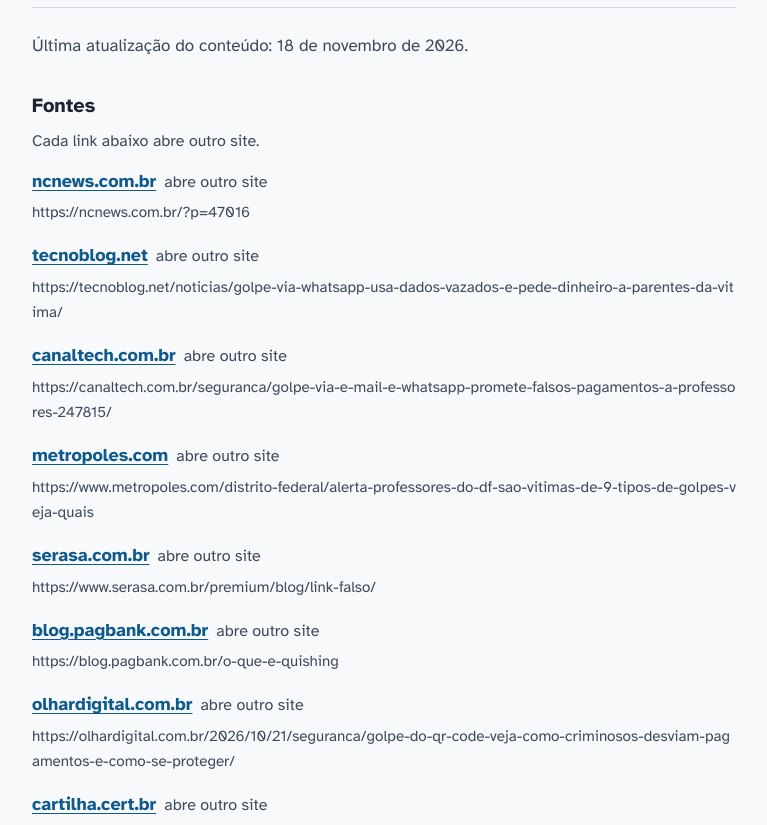
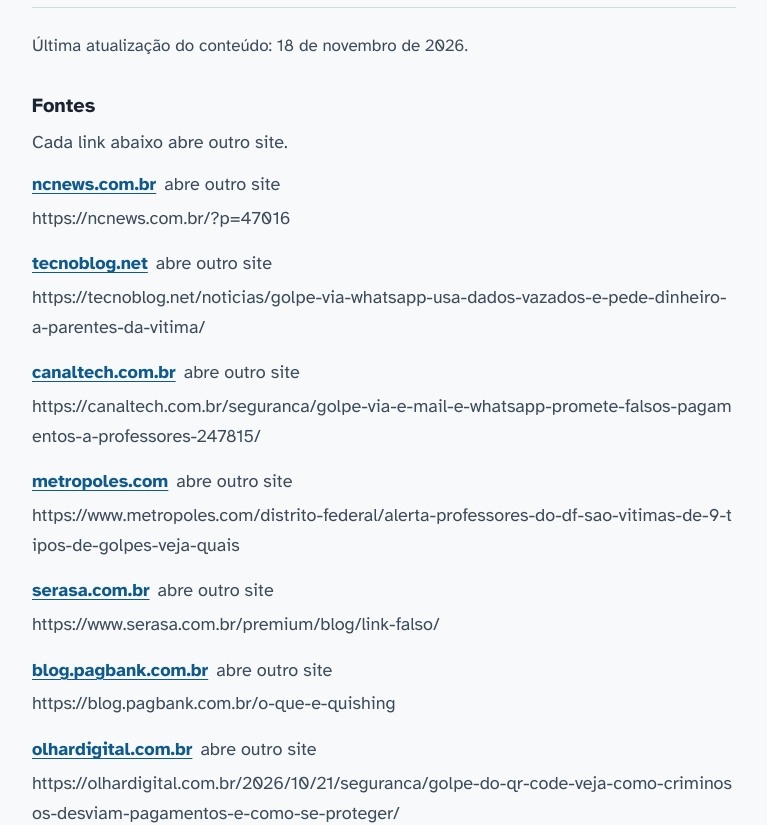
Before and after one commit to WilliamRobertF/guia-seguro, a Next.js app: page /sobre in a window 1280 px wide. Shown: the part 940-1765 px from the top of the page, without its empty margins (256-1023 px from the left). Built offline with nearby package versions, Linux system fonts and the light colour scheme; no server answers.

Commit message:
style: increase source link text size

```diff
--- a/components/SourceList.tsx
+++ b/components/SourceList.tsx
@@ -12,7 +12,7 @@ export function SourceList({ sources, id = "fontes", title = "Fontes" }: SourceL
       <h2 id={id} className="text-xl font-bold">
         {title}
       </h2>
-      <p className="mt-2 text-[1rem] text-ink-soft">Cada link abaixo abre outro site.</p>
+      <p className="mt-2 text-ink-soft">Cada link abaixo abre outro site.</p>
       <ul className="mt-3 space-y-4">
         {sources.map((source) => (
           <li key={source.url}>
@@ -24,10 +24,8 @@ export function SourceList({ sources, id = "fontes", title = "Fontes" }: SourceL
             >
               {source.label}
             </a>
-            <span className="ml-2 text-[1rem] text-ink-soft">abre outro site</span>
-            <span className="mt-1 block break-all text-[0.95rem] text-ink-soft">
-              {source.url}
-            </span>
+            <span className="ml-2 text-ink-soft">abre outro site</span>
+            <span className="mt-1 block break-all text-ink-soft">{source.url}</span>
           </li>
         ))}
       </ul>
```
